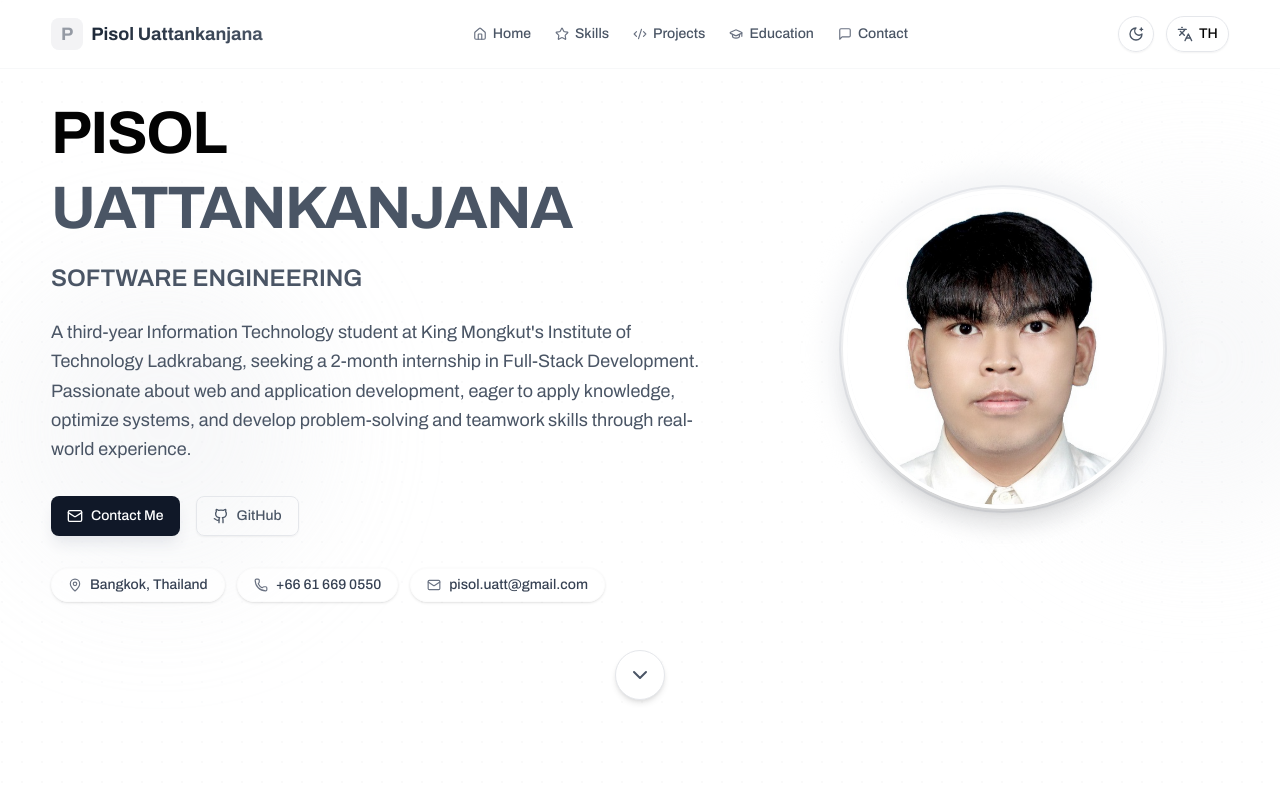
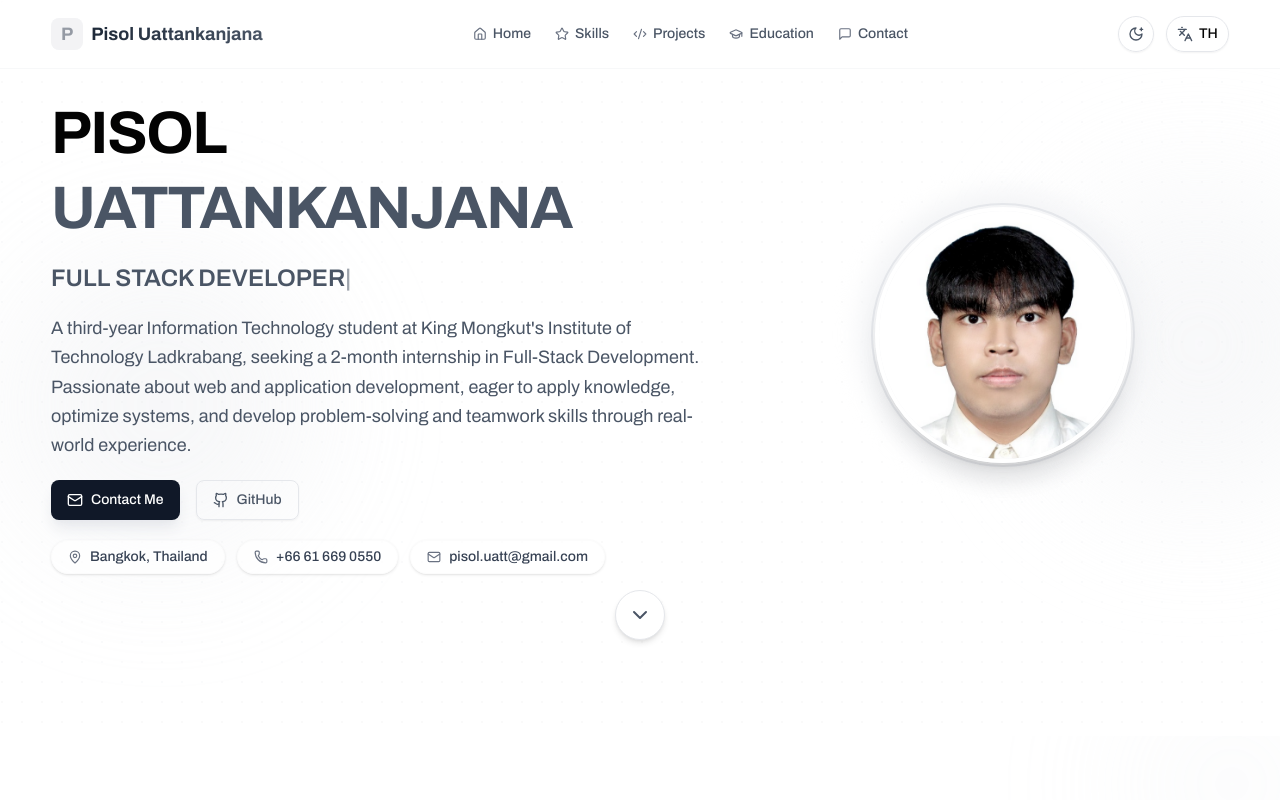
Before and after one commit to Pisol00/my-profile, a Next.js app: page / in a window 1280 px wide. Shown: the top 800 px of the page. Built offline with nearby package versions, Linux system fonts and the light colour scheme.

Commit message:
Typing text

```diff
--- /dev/null
+++ b/components/common/animations/TypedText.tsx
@@ -0,0 +1,99 @@
+'use client';
+
+import { useState, useEffect, useRef } from 'react';
+
+type TypedTextProps = {
+  texts: string[];
+  typingSpeed?: number;
+  deletingSpeed?: number;
+  delayBetweenTexts?: number;
+  className?: string;
+  loop?: boolean;
+};
+
+const TypedText = ({
+  texts,
+  typingSpeed = 100,
+  deletingSpeed = 50,
+  delayBetweenTexts = 1500,
+  className = '',
+  loop = true
+}: TypedTextProps) => {
+  const [displayedText, setDisplayedText] = useState('');
+  const [isDeleting, setIsDeleting] = useState(false);
+  const [textIndex, setTextIndex] = useState(0);
+  const [isWaiting, setIsWaiting] = useState(false);
+
+  // Keep track of the current timeout so we can clear it when needed
+  const timeoutRef = useRef<NodeJS.Timeout | null>(null);
+
+  useEffect(() => {
+    if (texts.length === 0) return;
+
+    // Clear any existing timeouts when effect runs again
+    if (timeoutRef.current) {
+      clearTimeout(timeoutRef.current);
+    }
+
+    // When waiting, do nothing until the wait is over
+    if (isWaiting) {
+      timeoutRef.current = setTimeout(() => {
+        setIsWaiting(false);
+        setIsDeleting(true);
+      }, delayBetweenTexts);
+      return;
+    }
+
+    const currentText = texts[textIndex];
+
+    // Deleting phase
+    if (isDeleting) {
+      if (displayedText) {
+        timeoutRef.current = setTimeout(() => {
+          setDisplayedText(prev => prev.slice(0, -1));
+        }, deletingSpeed);
+      } else {
+        setIsDeleting(false);
+        // Move to the next text when deletion is complete
+        setTextIndex(prevIndex => (prevIndex + 1) % texts.length);
+      }
+      return;
+    }
+
+    // Typing phase
+    if (displayedText.length < currentText.length) {
+      timeoutRef.current = setTimeout(() => {
+        setDisplayedText(currentText.slice(0, displayedText.length + 1));
+      }, typingSpeed);
+    } else {
+      // Pause after typing is complete
+      setIsWaiting(true);
+    }
+
+    // Clean up timeouts when component unmounts
+    return () => {
+      if (timeoutRef.current) {
+        clearTimeout(timeoutRef.current);
+      }
+    };
+  }, [
+    texts,
+    displayedText,
+    isDeleting,
+    textIndex,
+    isWaiting,
+    typingSpeed,
+    deletingSpeed,
+    delayBetweenTexts,
+    loop
+  ]);
+
+  return (
+    <span className={className}>
+      {displayedText}
+      <span className="animate-pulse opacity-100">|</span>
+    </span>
+  );
+};
+
+export default TypedText;
--- a/components/sections/HeroSection.tsx
+++ b/components/sections/HeroSection.tsx
@@ -9,6 +9,7 @@ import AnimatedSection from '@/components/common/animations/AnimatedSection';
 import InfoBadge from '@/components/common/ui/InfoBadge';
 import { useLanguage } from '@/contexts';
 import { profileData, localizedData } from '@/translations';
+import TypedText from '@/components/common/animations/TypedText';
 
 type HeroSectionProps = {
   animationsEnabled: boolean;
@@ -30,10 +31,16 @@ const HeroSection = forwardRef<HTMLElement, HeroSectionProps>(
     const firstName = nameParts[0] || "";
     const lastName = nameParts.length > 1 ? nameParts[1] : "";
 
+    // Text options for typing animation
+    const typingTexts = [
+      currentLang === "en" ? "SOFTWARE ENGINEERING" : "วิศวกรรมซอฟต์แวร์",
+      currentLang === "en" ? "FULL STACK DEVELOPER" : "นักพัฒนา FULL STACK"
+    ];
+
     return (
       <section
         ref={ref}
-        className="min-h-screen pt-20 pb-8 sm:pt-24 sm:pb-12 md:pt-28 md:pb-16 relative overflow-hidden bg-white dark:bg-black hero-adjust-height"
+        className="min-h-[90vh] pt-16 pb-8 sm:pt-20 sm:pb-12 md:pt-24 md:pb-16 flex flex-col justify-center relative overflow-hidden bg-white dark:bg-black"
       >
         {/* Background with subtle gradient circles */}
         <div className="absolute inset-0 z-0 overflow-hidden pointer-events-none opacity-60">
@@ -63,9 +70,9 @@ const HeroSection = forwardRef<HTMLElement, HeroSectionProps>(
           </div>
         </div>
 
-        <div className="container mx-auto px-5 sm:px-6 relative z-10">
+        <div className="container mx-auto px-5 sm:px-6 relative z-10 flex-1 flex flex-col justify-center">
           {/* Split layout between mobile/tablet and desktop */}
-          <div className="flex flex-col md:flex-row md:items-center md:justify-between md:gap-12">
+          <div className="flex flex-col md:flex-row md:items-center md:justify-center md:gap-12">
 
             {/* Profile image - top on mobile/tablet, right on desktop */}
             <div className="md:order-2 md:w-2/5 mb-8 md:mb-0 flex justify-center">
@@ -82,12 +89,12 @@ const HeroSection = forwardRef<HTMLElement, HeroSectionProps>(
                 <div className="absolute -inset-1 rounded-full border-2 border-gray-200 dark:border-gray-700"></div>
 
                 {/* Main Image Container - responsive sizes */}
-                <div className="relative w-44 h-44 sm:w-56 sm:h-56 md:w-64 md:h-64 lg:w-80 lg:h-80 overflow-hidden rounded-full border-4 border-white dark:border-gray-800 shadow-xl">
+                <div className="relative w-40 h-40 sm:w-48 sm:h-48 md:w-56 md:h-56 lg:w-64 lg:h-64 overflow-hidden rounded-full border-4 border-white dark:border-gray-800 shadow-xl">
                   <Image
                     src="/profile-image.jpg"
                     alt={profile.name}
                     fill
-                    sizes="(max-width: 640px) 176px, (max-width: 768px) 224px, (max-width: 1024px) 256px, 320px"
+                    sizes="(max-width: 640px) 160px, (max-width: 768px) 192px, (max-width: 1024px) 224px, 256px"
                     priority
                     className="object-cover hover:scale-105 transition-transform duration-700"
                     style={{ objectPosition: "center top" }}
@@ -113,17 +120,22 @@ const HeroSection = forwardRef<HTMLElement, HeroSectionProps>(
                   </span>
                 </h1>
 
-                <h2 className="text-lg sm:text-xl md:text-2xl font-semibold mb-3 sm:mb-4 md:mb-6 text-gray-600 dark:text-gray-300">
-                  {profile.title}
+                <h2 className="text-lg sm:text-xl md:text-2xl font-semibold mb-3 sm:mb-4 md:mb-5 text-gray-600 dark:text-gray-300">
+                  <TypedText
+                    texts={typingTexts}
+                    typingSpeed={80}
+                    deletingSpeed={40}
+                    delayBetweenTexts={2000}
+                  />
                 </h2>
 
                 {/* Bio */}
-                <p className="text-sm sm:text-base md:text-lg text-gray-600 dark:text-gray-300 mb-6 md:mb-8 max-w-2xl mx-auto md:mx-0 leading-relaxed">
+                <p className="text-sm sm:text-base md:text-lg text-gray-600 dark:text-gray-300 mb-4 sm:mb-5 max-w-2xl mx-auto md:mx-0 leading-relaxed">
                   {profile.bio}
                 </p>
 
                 {/* CTA Buttons */}
-                <div className="flex flex-col sm:flex-row gap-3 sm:gap-4 mb-6 md:mb-8 justify-center md:justify-start">
+                <div className="flex flex-col sm:flex-row gap-3 sm:gap-4 mb-4 sm:mb-5 justify-center md:justify-start">
                   <Button
                     asChild
                     size="lg"
@@ -153,7 +165,7 @@ const HeroSection = forwardRef<HTMLElement, HeroSectionProps>(
                 </div>
 
                 {/* Quick Info - mobile card style vs desktop badge style */}
-                <div className="flex flex-col sm:flex-row gap-2 sm:gap-3 mb-6 md:mb-0 justify-center md:justify-start">
+                <div className="flex flex-col sm:flex-row gap-2 sm:gap-3 mb-0 justify-center md:justify-start">
                   {/* Mobile - Card Style */}
                   <div className="sm:hidden grid grid-cols-1 gap-3 w-full">
                     <div className="flex items-center justify-center gap-2 p-3 bg-white/80 dark:bg-gray-800/80 rounded-lg shadow-sm border border-gray-100 dark:border-gray-700">
@@ -192,12 +204,12 @@ const HeroSection = forwardRef<HTMLElement, HeroSectionProps>(
             </div>
           </div>
 
-          {/* Scroll Indicator*/}
-          <div className="hidden sm:flex justify-center mt-8 md:mt-12">
+          {/* Scroll Indicator - Only visible on tablet and desktop */}
+          <div className="hidden sm:flex justify-center mt-auto pt-4">
             <button
               onClick={onScrollToNext}
               aria-label="Scroll to skills section"
-              className="cursor-pointer bg-white dark:bg-gray-800 p-2.5 sm:p-3 rounded-full border border-gray-200 dark:border-gray-700 hover:bg-gray-50 dark:hover:bg-gray-700 transition-all shadow-md"
+              className="cursor-pointer bg-white dark:bg-gray-800 p-2.5 sm:p-3 rounded-full border border-gray-200 dark:border-gray-700 hover:bg-gray-50 dark:hover:bg-gray-700 transition-all shadow-md "
             >
               <ChevronDown size={20} className="sm:w-6 sm:h-6 text-gray-600 dark:text-gray-400" />
             </button>
```
